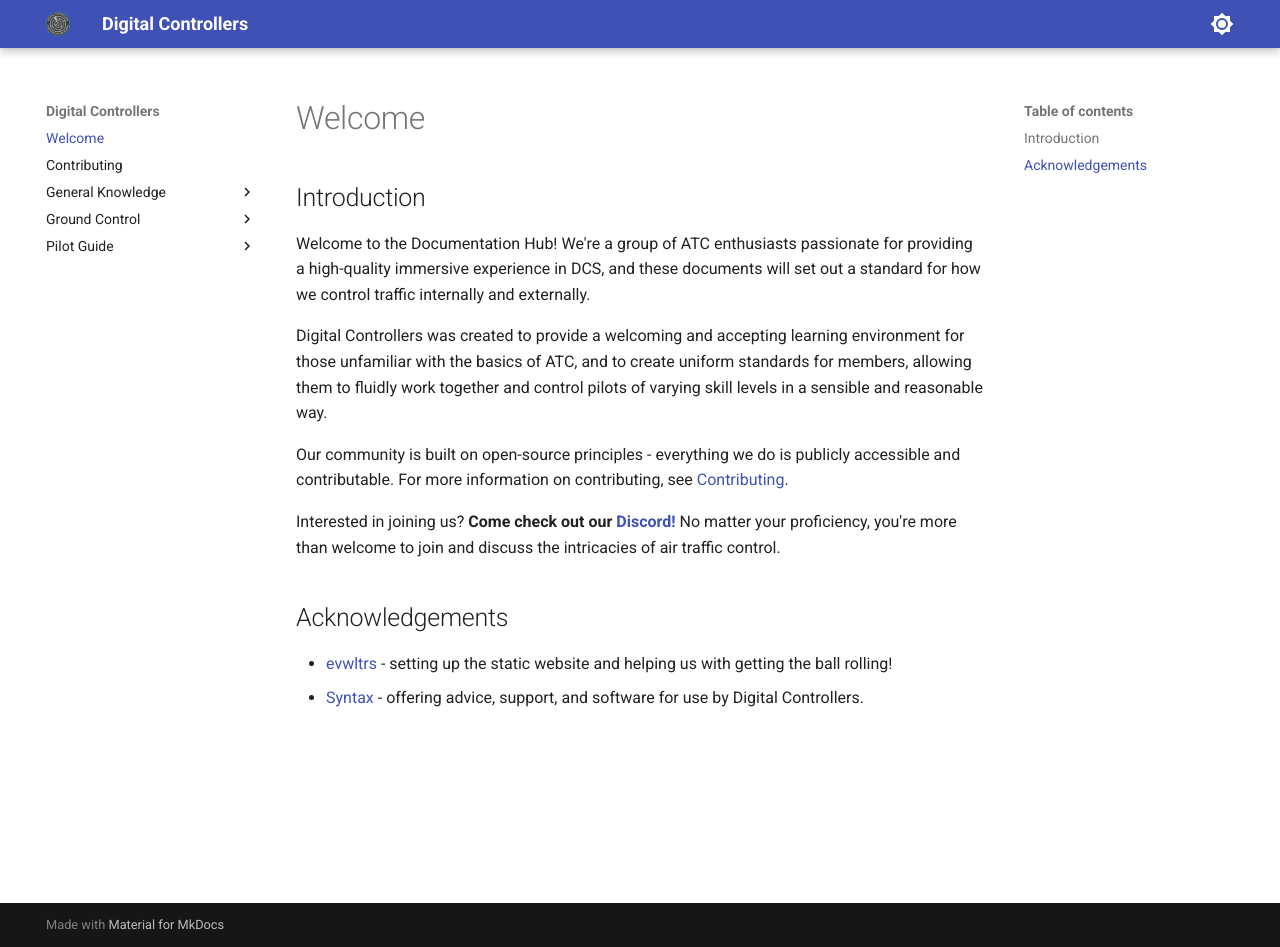
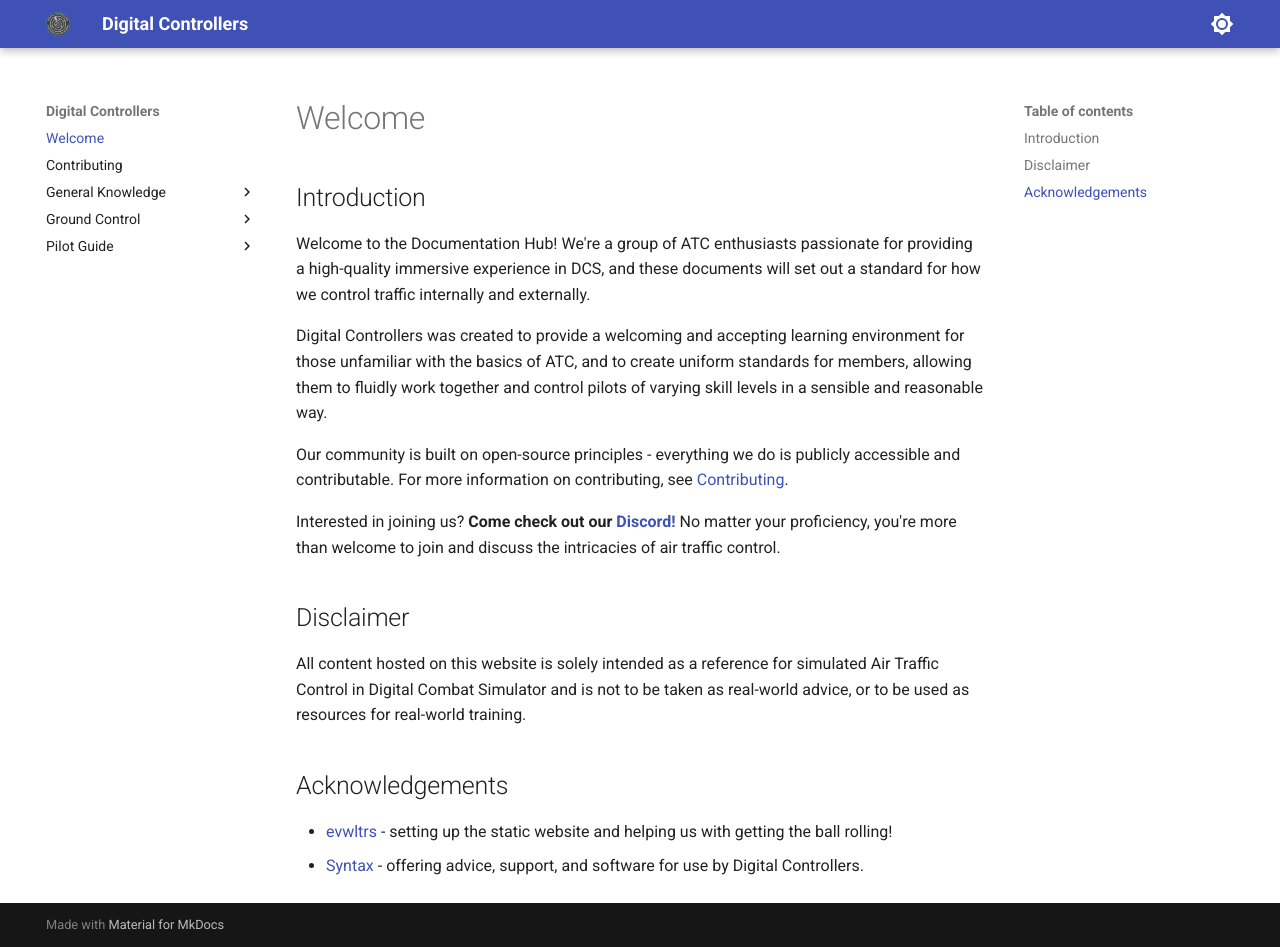
Before and after one commit to Digital-Controllers/website, an MkDocs documentation site: the page built from docs/index.md, in a window 1280 px wide and 947 px high. Built offline with MkDocs 1.6.1 and Material for MkDocs 9.7.7, drawn with Linux system fonts in a browser that asks for light colours.

Commit message:
Add disclaimer

```diff
--- a/docs/index.md
+++ b/docs/index.md
@@ -9,6 +9,9 @@ Our community is built on open-source principles - everything we do is publicly
 
 Interested in joining us? **Come check out our [Discord!](https://discord.gg/8qXDBVs2XU)** No matter your proficiency, you're more than welcome to join and discuss the intricacies of air traffic control.
 
+## Disclaimer
+
+All content hosted on this website is solely intended as a reference for simulated Air Traffic Control in Digital Combat Simulator and is not to be taken as real-world advice, or to be used as resources for real-world training.
 
 ## Acknowledgements
 - [evwltrs](https://github.com/evwltrs) - setting up the static website and helping us with getting the ball rolling!
```
